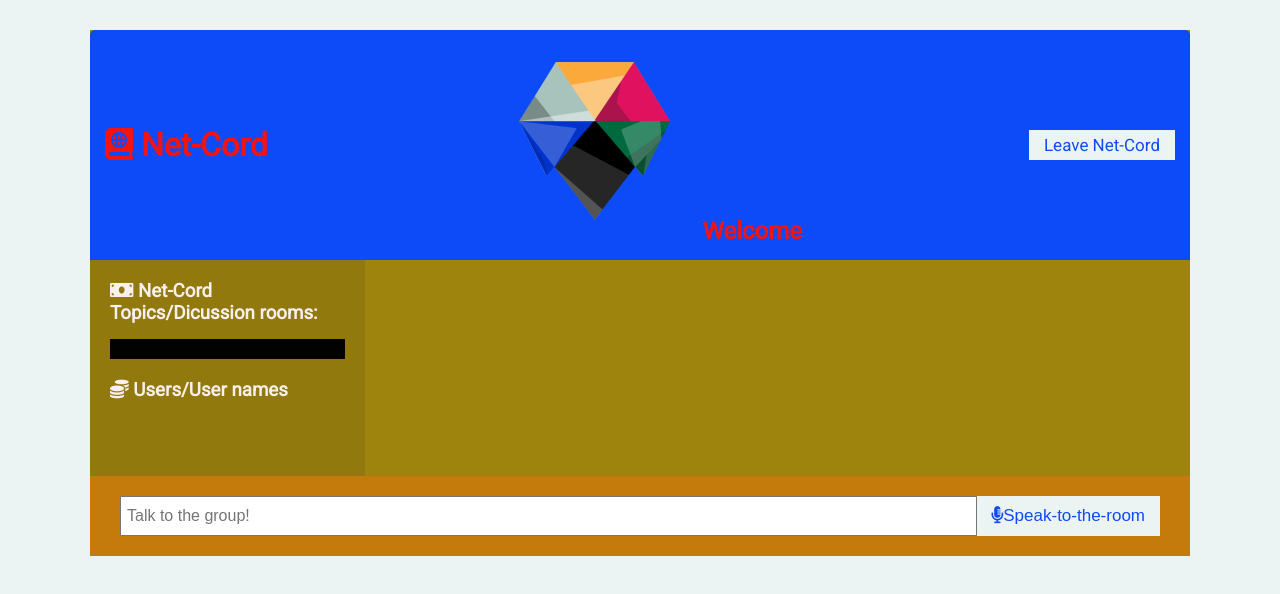
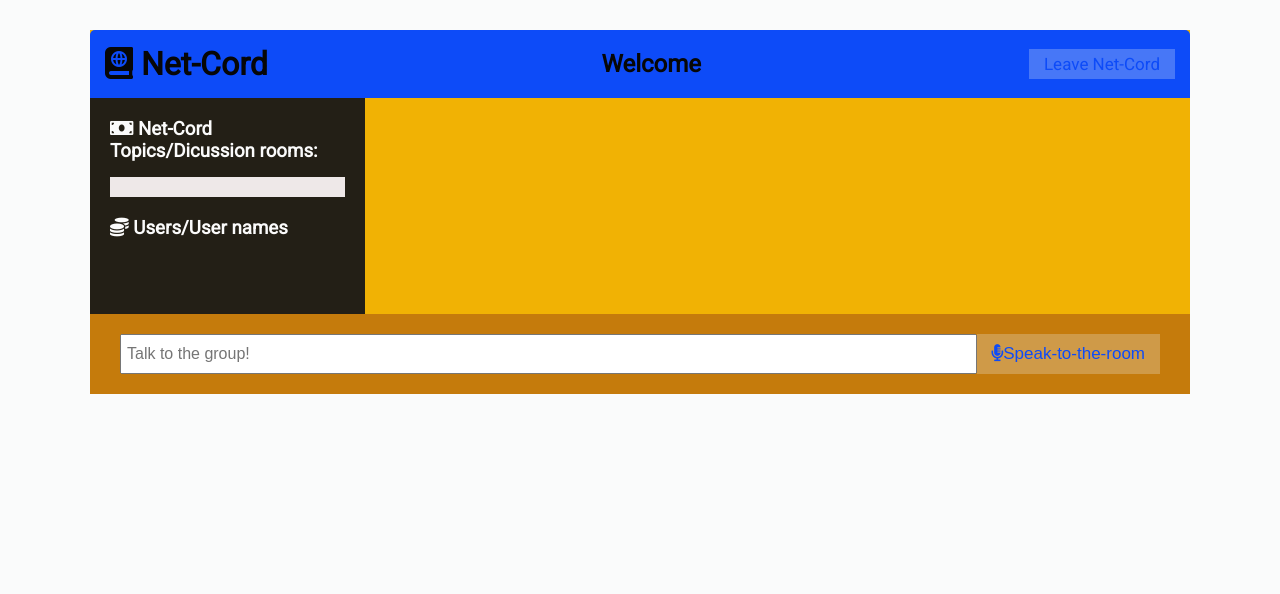
Before and after one commit to PeterdQuinn/Net-Cord, a website: page public/chat.html in a window 1280 px wide. Drawn offline with nearby package versions, Linux system fonts and the light colour scheme; no server answers.

Commit message:
testing colors, adding pictures.

```diff
--- a/public/CSS/style.css
+++ b/public/CSS/style.css
@@ -1,10 +1,10 @@
 @import url('https://fonts.googleapis.com/css?family=Roboto&display=swap');
 
 :root {
-	--dark-color-a: hsl(224, 94%, 51%);
-	--dark-color-b: rgba(22, 22, 24, 0.082);
-	--light-color: #ecf3f3;
-	--success-color: hsl(120, 14%, 4%);
+	--dark-color-a: rgb(13, 75, 248);
+	--dark-color-b: hsla(240, 4%, 9%, 0.938);
+	--light-color: hsla(180, 23%, 94%, 0.26);
+	--success-color: rgb(18, 245, 18);
 	--error-color: #c57b0c;
 }
 
@@ -42,14 +42,14 @@ a {
 
 .chat-container {
 	max-width: 1100px;
-	background: #9e830c;
+	background: #f1b204;
 	margin: 30px auto;
 	overflow: hidden;
 }
 
 .chat-header {
 	background: var(--dark-color-a);
-	color: rgb(243, 19, 19);
+	color: rgb(7, 7, 7);
 	border-top-left-radius: 5px;
 	border-top-right-radius: 5px;
 	padding: 15px;
@@ -65,14 +65,14 @@ a {
 
 .chat-sidebar {
 	background: var(--dark-color-b);
-	color: rgba(250, 242, 242, 0.986);
+	color: hsla(0, 0%, 100%, 0.984);
 	padding: 20px 20px 60px;
 	overflow-y: scroll;
 }
 
 .chat-sidebar h2 {
 	font-size: 20px;
-	background: rgba(0, 0, 0, 0.986);
+	background: #f1ececfb;
 	padding: 10px;
 	margin-bottom: 20px;
 }
@@ -94,7 +94,7 @@ a {
 .chat-messages .message {
 	padding: 10px;
 	margin-bottom: 15px;
-	background-color: rgba(73, 221, 80, 0.986);
+	background-color: #fffafafb;
 	border-radius: 5px;
 }
 
--- a/public/chat.html
+++ b/public/chat.html
@@ -16,7 +16,7 @@
     <div class="chat-container">
       <header class="chat-header">
         <h1><i class="fas fa-atlas"></i>  Net-Cord</h1>
-        <h2><img src="../picures/DVNX2 (2).png"  alt="DVNX2"> Welcome </link></h2>
+        <h2><img src=""  alt=""> Welcome </link></h2>
         <a id="leave-btn" class="btn">  Leave Net-Cord</a>
       </header>
       <main class="chat-main">
```
Also changed, not shown: picures/DVNX2 (2).png (deleted).
